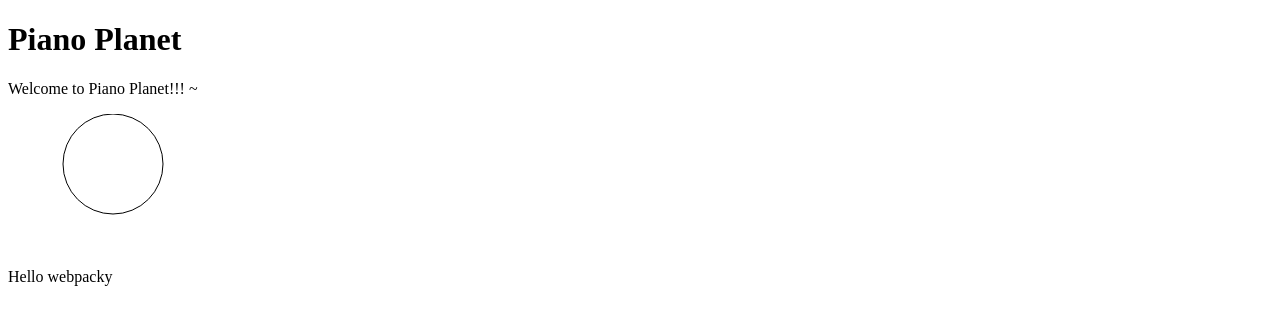
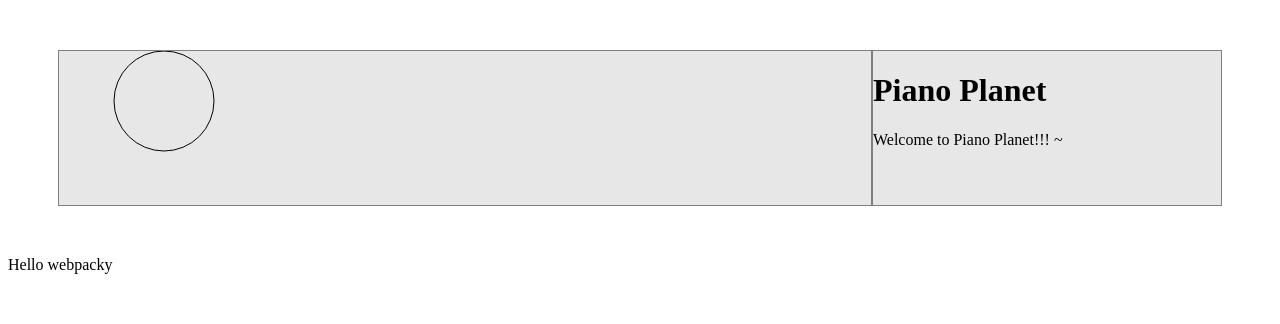
Before and after one commit to cstinepham/piano-planet, a website built with webpack: page dist/index.html in a window 1280 px wide. Built offline with Linux system fonts and the light colour scheme.

Commit message:
Add basic CSS to initialize page

```diff
--- a/src/index.js
+++ b/src/index.js
@@ -1,7 +1,7 @@
 import _ from 'lodash';
 
-var myHeading = document.querySelector('h1');
-myHeading.textContent = 'Piano Planet';
+// var myHeading = document.querySelector('h1');
+// myHeading.textContent = 'Piano Planet';
 
 var canvas = document.getElementById("myCanvas");
 var ctx = canvas.getContext("2d");
--- a/styles/style.css
+++ b/styles/style.css
@@ -1,10 +1,22 @@
-.myCanvas {
+.main-container {
+  display: flex;
+  flex-direction: row;
+  background: rgba(128, 128, 128, 0.192);
+  margin: 50px;
+}
+
+.left-panel {
+  width: 70%;
+  border-style: solid;
   border-width: 1px;
-  border-style: solid;
-  border-color: rgb(0, 0, 0);
+  border-color: gray;
 
 }
 
-body {
+.right-panel {
+  width: 30%;
+  border-style: solid;
+  border-width: 1px;
+  border-color: gray;
 
 }
```
Also changed, not shown: dist/index.html, dist/main.js, 2 other files.
